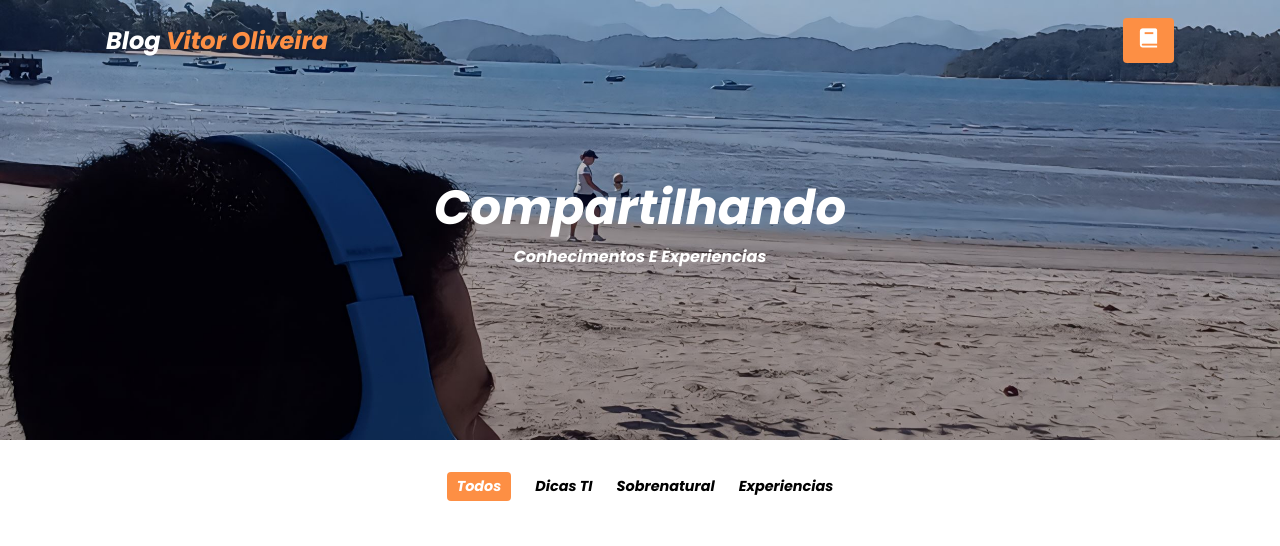
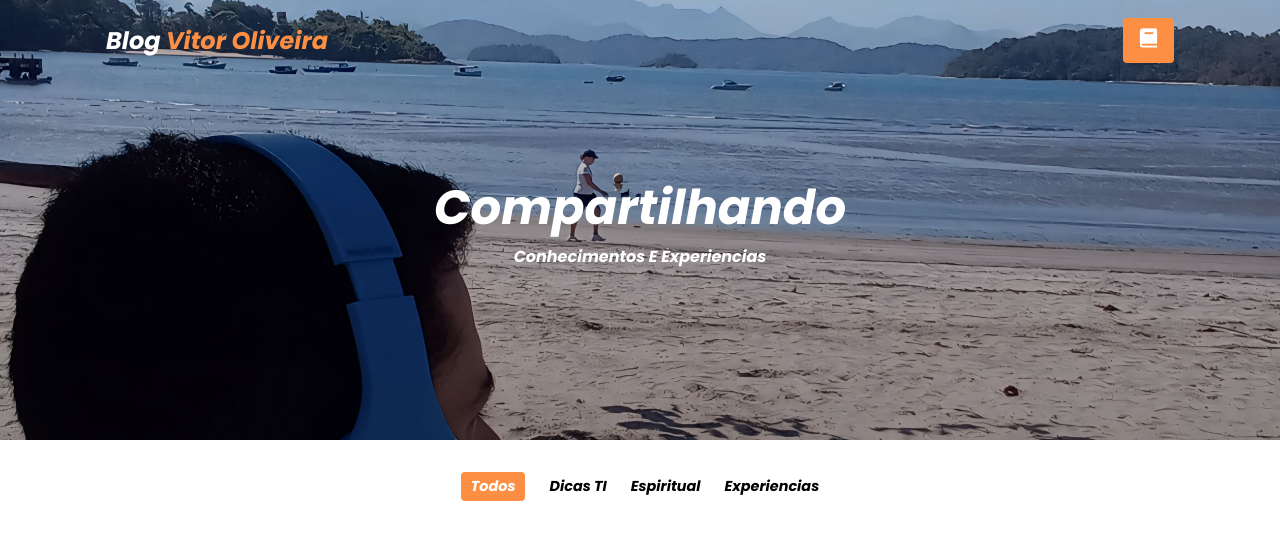
Before and after one commit to VitorDev01/personal-blog, a plain HTML site: page index.html in a window 1280 px wide. Shown: the top 546 px of the page. Drawn offline with nearby package versions, Linux system fonts and the light colour scheme.

Commit message:
Update index.html

```diff
--- a/index.html
+++ b/index.html
@@ -34,7 +34,7 @@
        <div class="post-filter conteiner">
            <span class="filter-item active-filter" data-filter="all">Todos</span>
            <span class="filter-item " data-filter="desing">Dicas TI</span>
-           <span class="filter-item " data-filter="tech">Sobrenatural</span>
+           <span class="filter-item " data-filter="tech">Espiritual</span>
            <span class="filter-item " data-filter="mobile">Experiencias</span>
        </div>
       <!--POSTs-->
```
